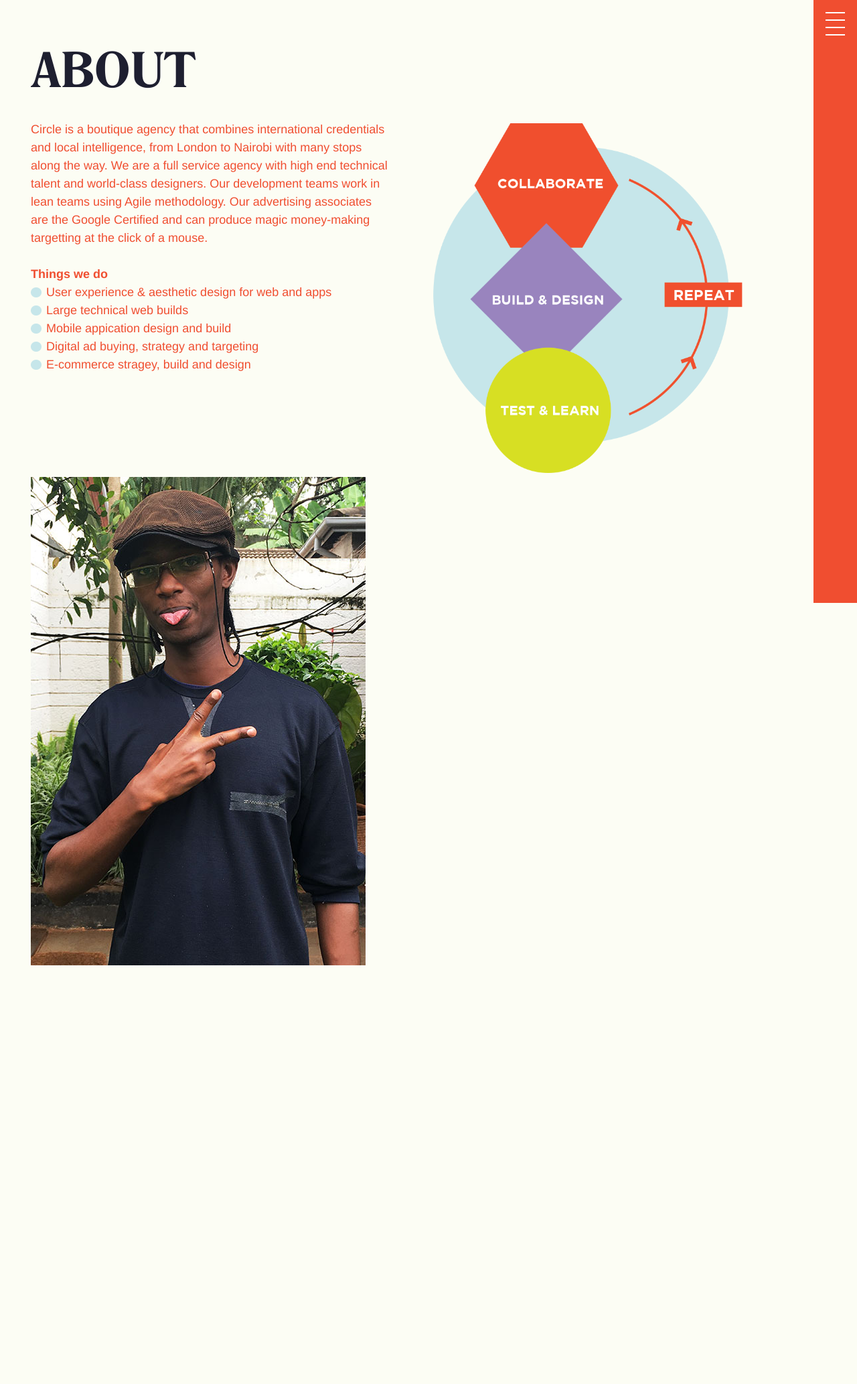
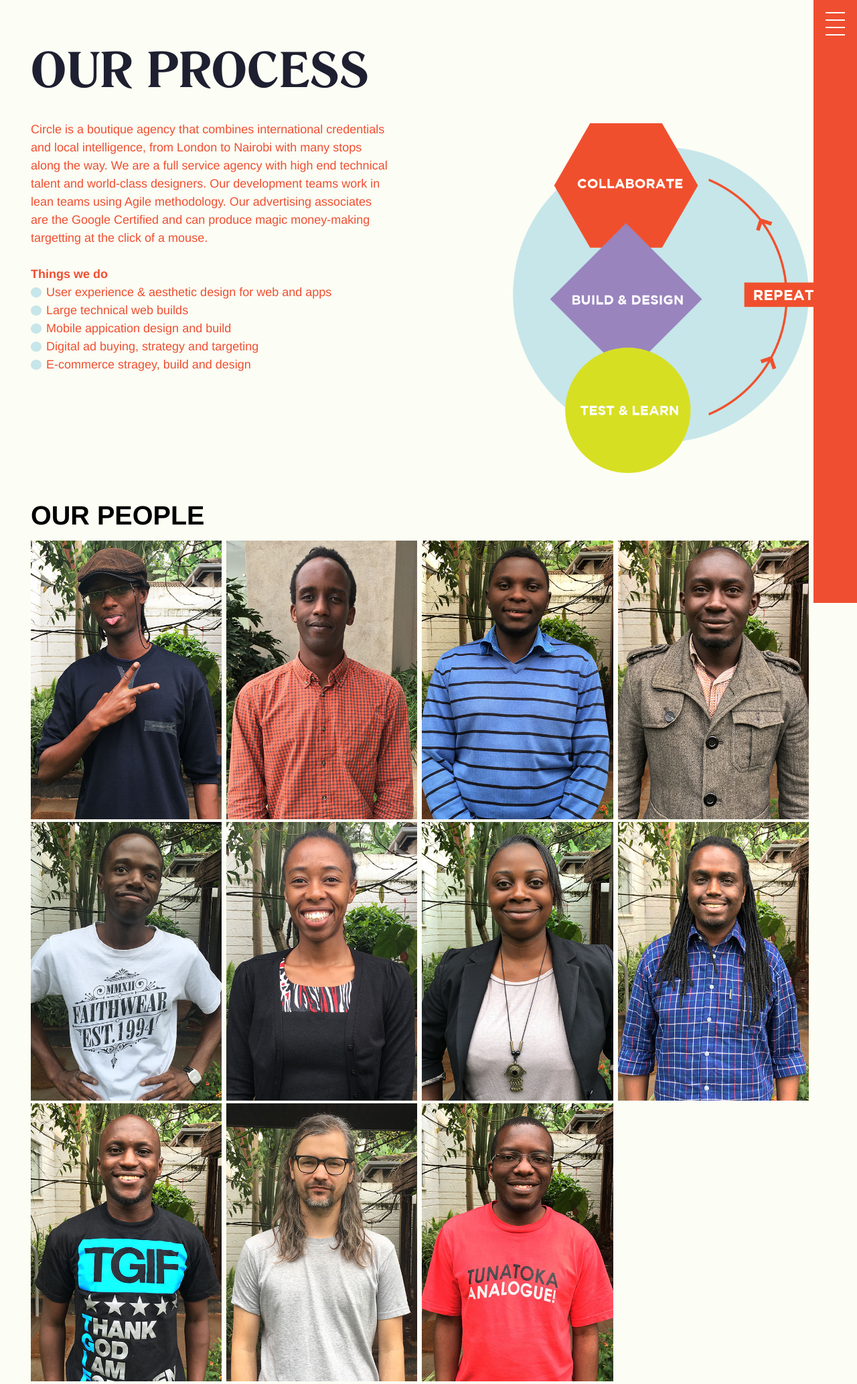
Before and after one commit to ryanhbowman/circle-site, a Jekyll site: the page built from people.html, in a window 1280 px wide. Shown: the whole page at 67% size. Built offline with Jekyll 4.4.1, drawn with Linux system fonts in a browser that asks for light colours; some web fonts are replaced; before the commit the page ends 1445 px from its top, so only the background shows below that.

Commit message:
people done except for names

```diff
--- a/_includes/header.html
+++ b/_includes/header.html
@@ -7,8 +7,8 @@
 			<nav>
 				<ul>
 					<li><a href="index.html">Home</a></li>
-					<li><a href="people.html">About</a></li>
-					<li><a href="work.html">Work</a></li>
+					<li><a href="people.html">Process &amp; People</a></li>
+					<li><a href="work.html">Clients &amp; Work</a></li>
           <!-- <li><a href="circles.html">Circles</a></li> -->
 				</ul>
 			</nav>
--- a/_sass/_grid.sass
+++ b/_sass/_grid.sass
@@ -81,13 +81,21 @@
   margin-right: 5%
 .two-fifths
   width: 40%
+  float: right
+.fourths
+  width: 24%
+  margin-right: .6%
+
 
 @media all and (max-width: 668px)
+  .two-fifths, .three-fifths
+    float: none
+    width: 90%
   .row
     padding: 0 1em
   .page.row
     padding: 0
-  .fifth
+  .fifth, .fourths
     width: 40%
     margin-right: 7%
     margin-bottom: 1em
@@ -95,6 +103,11 @@
       margin-right: 0
     &:nth-of-type(5n)
       margin-right: 7%
+  .fourths
+    margin-bottom: 0
+    margin-right: 1%
+    &:nth-of-type(5n)
+      margin-right: 1%
   .project
     article
       width: 90%
--- a/_sass/_typography.sass
+++ b/_sass/_typography.sass
@@ -90,6 +90,8 @@ h4
     font-size: 2.5em
   h2
     font-size: 2em
+  h4
+    font-size: .9em
 
 p
   font-size: .95em
--- a/people.html
+++ b/people.html
@@ -4,7 +4,7 @@ layout: default
 
 <section class="row">
   <article class="left-block block-inside space-group">
-    <h1 class="no-margin big">ABOUT</h1>
+    <h1 class="no-margin big">OUR PROCESS</h1>
   </article>
   <!-- <div class="spin-container">
     <div class="spinner">
@@ -17,8 +17,11 @@ layout: default
 
 </section>
 
-<section>
+<section class="space-group">
   <div class="row clearfix">
+    <div class="two-fifths columns">
+      <img src="{{ "/images/process.png" | prepend: site.baseurl }}" alt="">
+    </div>
     <div class="three-fifths columns">
       <h4>
         Circle is a boutique agency that combines international credentials and local intelligence, from London to Nairobi with many stops along the way. We are a full service agency with high end technical talent and world-class designers. Our development teams work in lean teams using Agile methodology. Our advertising associates are the Google Certified and can produce magic money-making targetting at the click of a mouse.<br/><br/>
@@ -32,14 +35,25 @@ layout: default
       </h4>
 
     </div>
-    <div class="two-fifths columns">
-      <img src="{{ "/images/process.png" | prepend: site.baseurl }}" alt="">
-    </div>
+
   </div>
 </section>
 
 <section>
+
   <div class="row clearfix">
+    <h2 class="big">OUR PEOPLE</h2>
     <div class="fourths columns"><img src="{{ "/images/ash.jpg" | prepend: site.baseurl }}" alt=""></div>
+    <div class="fourths columns"><img src="{{ "/images/biki.jpg" | prepend: site.baseurl }}" alt=""></div>
+    <div class="fourths columns"><img src="{{ "/images/david.jpg" | prepend: site.baseurl }}" alt=""></div>
+    <div class="fourths columns"><img src="{{ "/images/edgar.jpg" | prepend: site.baseurl }}" alt=""></div>
+    <div class="fourths columns"><img src="{{ "/images/kumbi.jpg" | prepend: site.baseurl }}" alt=""></div>
+    <div class="fourths columns"><img src="{{ "/images/margaret.jpg" | prepend: site.baseurl }}" alt=""></div>
+    <div class="fourths columns"><img src="{{ "/images/maria.jpg" | prepend: site.baseurl }}" alt=""></div>
+    <div class="fourths columns"><img src="{{ "/images/mark.jpg" | prepend: site.baseurl }}" alt=""></div>
+    <div class="fourths columns"><img src="{{ "/images/nick.jpg" | prepend: site.baseurl }}" alt=""></div>
+    <div class="fourths columns"><img src="{{ "/images/ryan.jpg" | prepend: site.baseurl }}" alt=""></div>
+    <div class="fourths columns"><img src="{{ "/images/scham.jpg" | prepend: site.baseurl }}" alt=""></div>
+
   </div>
 </section>
```
